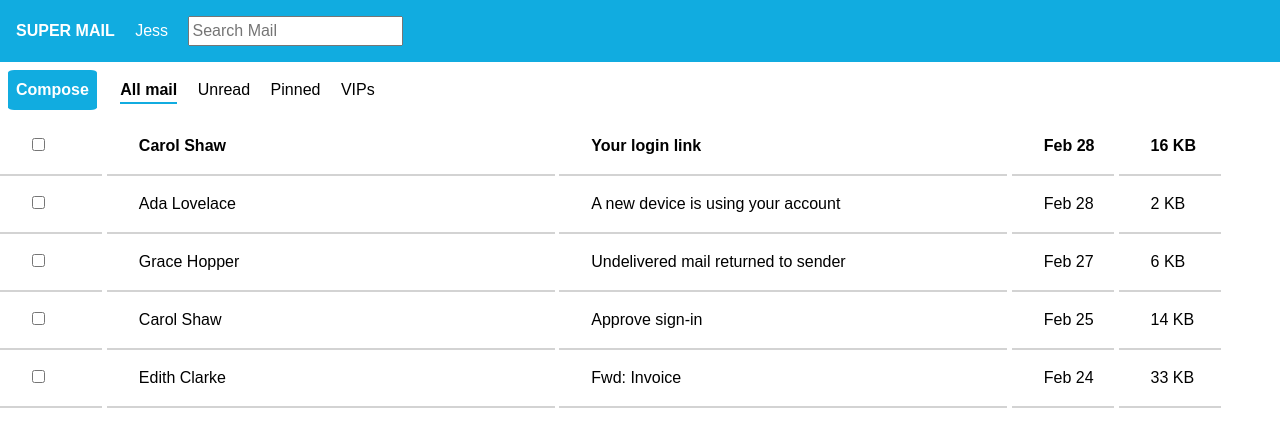
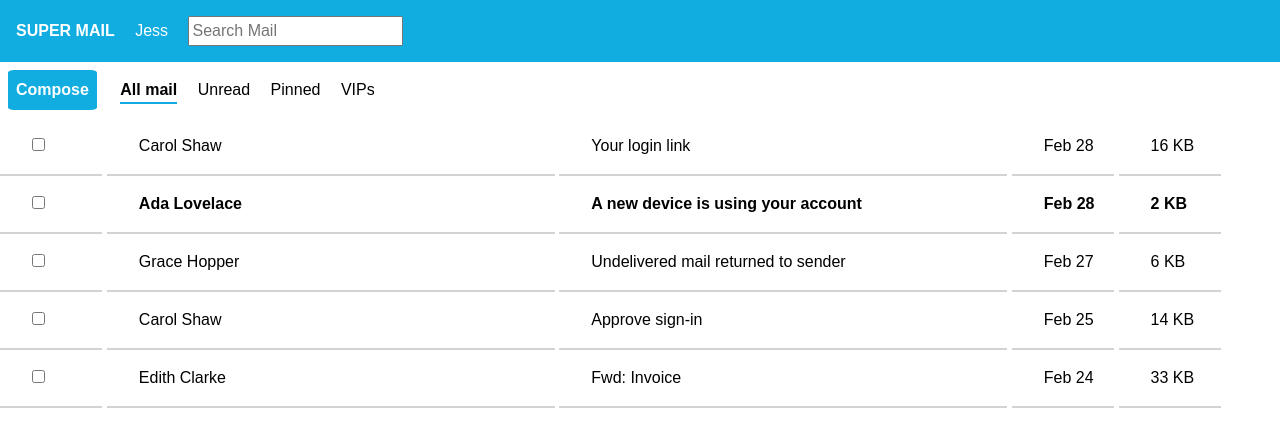
Before and after one commit to bloominstituteoftechnology/module-project-html-and-css-ii-VarunBhutyal, a plain HTML site: page index.html in a window 1280 px wide. Drawn offline with Linux system fonts and the light colour scheme.

Commit message:
Module 4 Done

```diff
--- a/index.html
+++ b/index.html
@@ -78,7 +78,6 @@
     This will prevent the spans from crashing against one another. */
     span:nth-of-type(1) {
       margin-right: 1rem;
-      /* font-weight: bold; */
     }
     span:nth-of-type(2) {
       margin-right: 1rem;
@@ -124,7 +123,6 @@
       border: none;
       padding: 0;
       font: inherit;
-      cursor: pointer;
       outline: inherit;
       cursor: pointer;
       margin-right: 1rem;
@@ -170,7 +168,7 @@
 
     /* 👉 Task 15- Target the second email and have its font weight be bold.
     This will make it look "unread". */
-    #emails>div:nth-of-type(1) {
+    #emails>div:nth-of-type(2) {
       font-weight: bold;
     }
 
```
